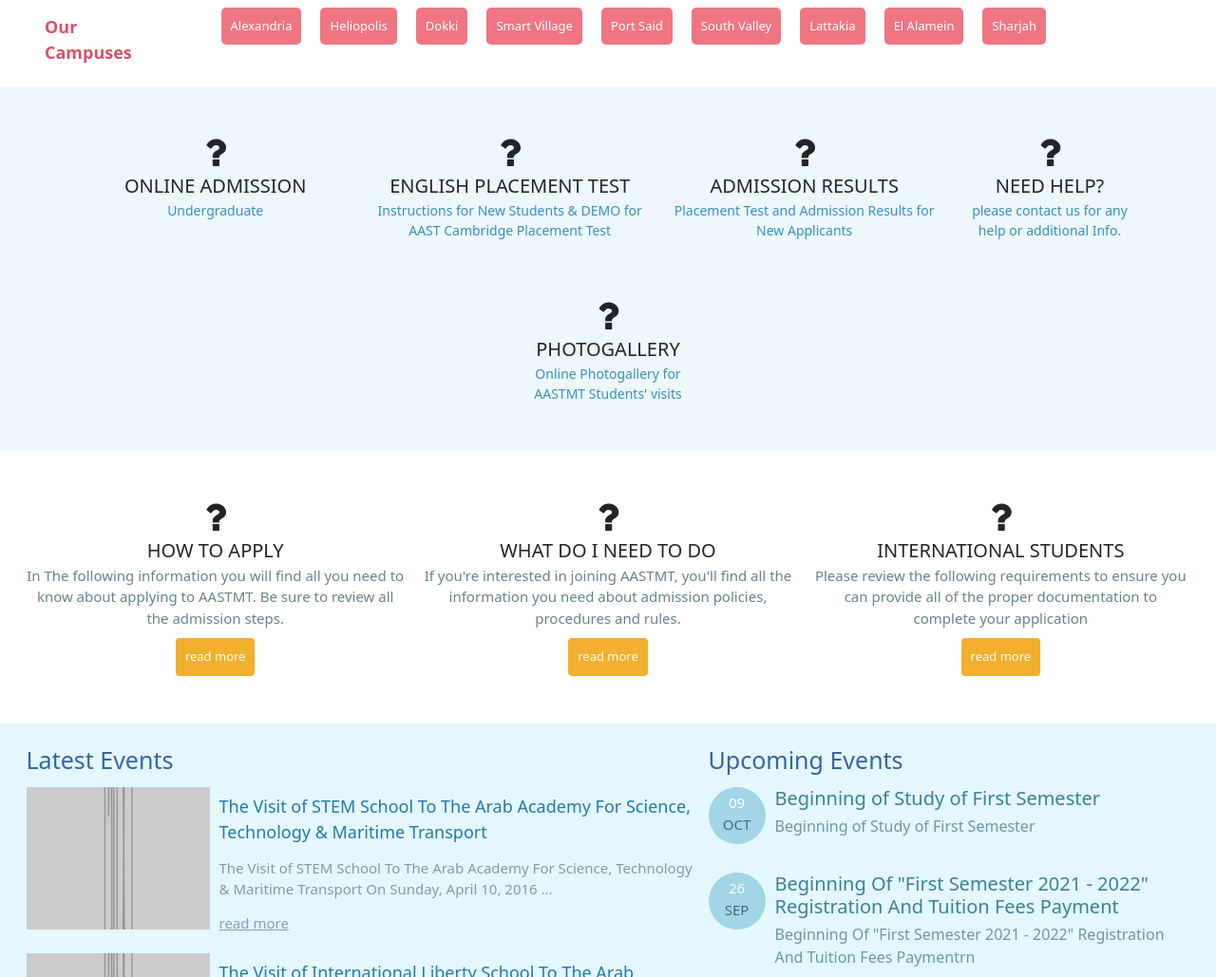
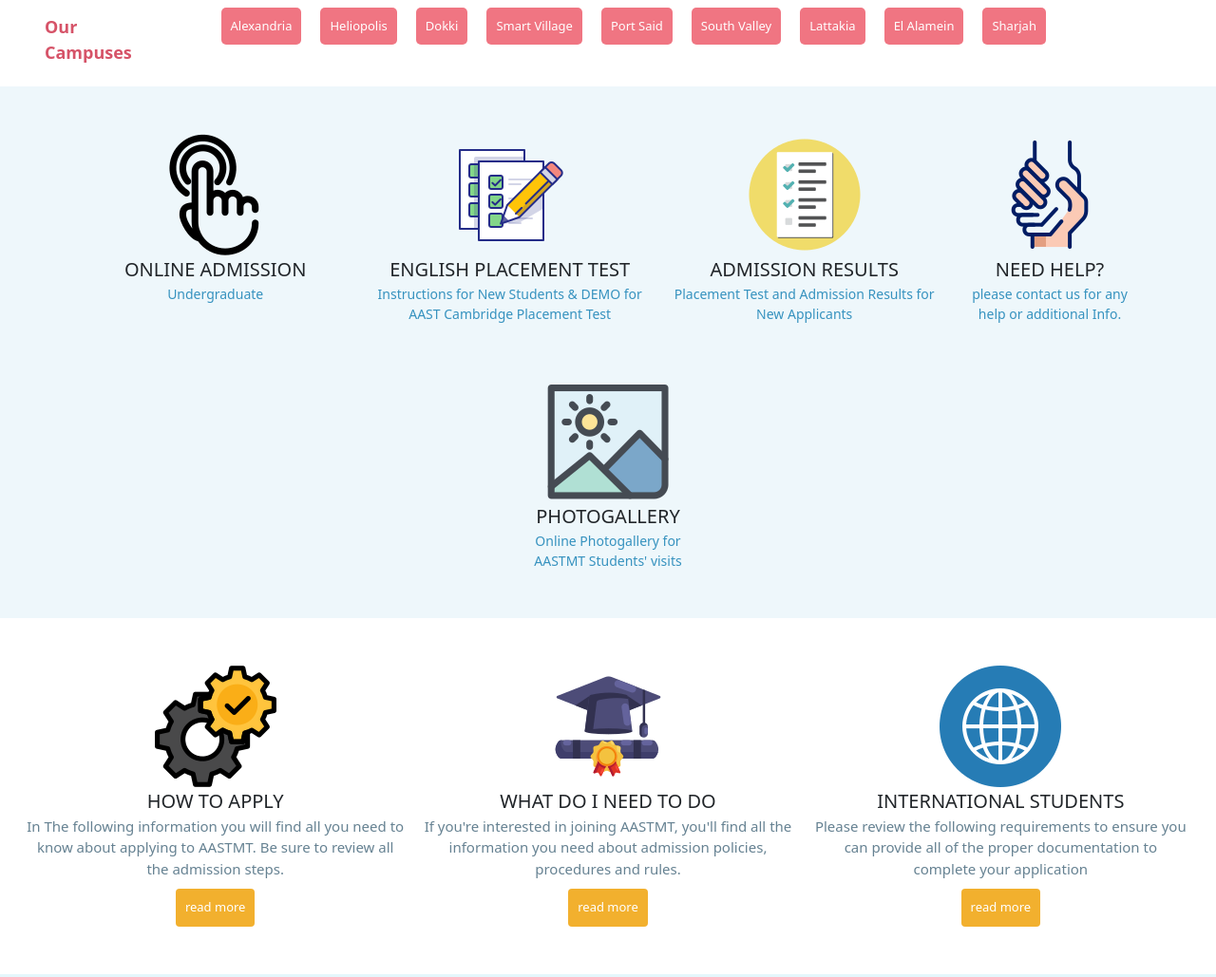
Before and after one commit to al-amiir/arab-academy, a website: page index.html in a window 1280 px wide. Shown: the part 671-1700 px from the top of the page at 95% size. Drawn offline with nearby package versions, Linux system fonts and the light colour scheme; placeholder pictures from the web are drawn by us.

Commit message:
Landing Page Design Finishe

```diff
--- a/index.html
+++ b/index.html
@@ -346,10 +346,7 @@
             instruction_component
           "
         >
-          <span
-            style="font-size: 4rem"
-            class="fa fa-question instruction_component-icon"
-          ></span>
+          <img src="./DB/onlineAdd.png" alt="" />
           <span class="instruction_component-text-header"
             >ONLINE ADMISSION
           </span>
@@ -365,10 +362,7 @@
             instruction_component
           "
         >
-          <span
-            style="font-size: 4rem"
-            class="fa fa-question instruction_component-icon"
-          ></span>
+          <img src="./DB/tset.png" alt="" />
           <span class="instruction_component-text-header"
             >ENGLISH PLACEMENT TEST
           </span>
@@ -387,10 +381,7 @@
             instruction_component
           "
         >
-          <span
-            style="font-size: 4rem"
-            class="fa fa-question instruction_component-icon"
-          ></span>
+          <img src="./DB/addmisionresults.png" alt="" />
           <span class="instruction_component-text-header"
             >ADMISSION RESULTS
           </span>
@@ -408,10 +399,7 @@
             instruction_component
           "
         >
-          <span
-            style="font-size: 4rem"
-            class="fa fa-question instruction_component-icon"
-          ></span>
+          <img src="./DB/helpme.png" alt="" />
           <span class="instruction_component-text-header">NEED HELP? </span>
           <a href="#" class="instruction_component-text-p-1">
             please contact us for any help or additional Info.
@@ -427,10 +415,7 @@
             instruction_component
           "
         >
-          <span
-            style="font-size: 4rem"
-            class="fa fa-question instruction_component-icon"
-          ></span>
+          <img src="./DB/photo.png" alt="" />
           <span class="instruction_component-text-header">PHOTOGALLERY </span>
           <a href="#" class="instruction_component-text-p-1">
             Online Photogallery for AASTMT Students' visits
@@ -457,10 +442,7 @@
             instruction_component
           "
         >
-          <span
-            style="font-size: 4rem"
-            class="fa fa-question instruction_component-icon"
-          ></span>
+          <img src="./DB/howto.png" alt="" />
           <span class="instruction_component-text-header">HOW TO APPLY </span>
           <p class="instruction_component-text-p">
             In The following information you will find all you need to know
@@ -478,10 +460,7 @@
             instruction_component
           "
         >
-          <span
-            style="font-size: 4rem"
-            class="fa fa-question instruction_component-icon"
-          ></span>
+          <img src="./DB/graduation.png" alt="" />
           <span class="instruction_component-text-header">
             WHAT DO I NEED TO DO
           </span>
@@ -501,10 +480,7 @@
             instruction_component
           "
         >
-          <span
-            style="font-size: 4rem"
-            class="fa fa-question instruction_component-icon"
-          ></span>
+          <img src="./DB/international.png" alt="" />
           <span class="instruction_component-text-header"
             >INTERNATIONAL STUDENTS
           </span>
```
Also changed, not shown: DB/addmisionresults.png (added), DB/graduation.png (added), DB/help.png (added), DB/helpme.png (added), DB/howto.png (added), DB/international.png (added), DB/onlineAdd.png (added), DB/photo.png (added), DB/tset.png (added).
